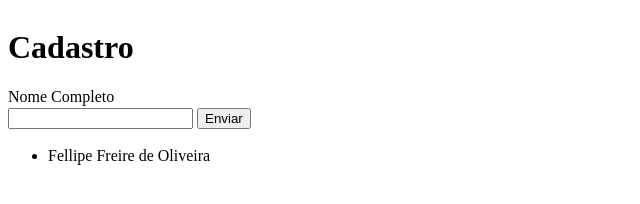
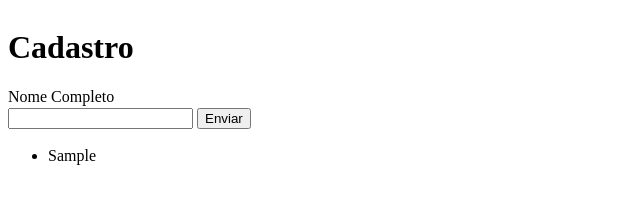
Before and after one commit to f2lpOliveira/CadernoDeEstudo, a plain HTML site: page index.html in a window 1280 px wide. Both pictures are taken after typing "Sample" into the empty fields and a click on the button "Enviar". Shown: the whole page, without its empty margins (0-640 px from the left). Drawn offline with Linux system fonts and the light colour scheme.

Commit message:
Desenvolvimento da Função criarCadastro.

```diff
--- a/index.html
+++ b/index.html
@@ -33,22 +33,30 @@
           <button data-form-button>Enviar</button>
         </form>
         <ul class="list">
-          <li class="task">
+          <li class="task" data-task>
             <p class="content">Fellipe Freire de Oliveira</p>
           </li>
         </ul>
       </div>
     </div>
     <script>
+      function criarCadastro(evento) {
+        evento.preventDefault();
+
+        const input = document.querySelector("[data-form-input]");
+        const valor = input.value;
+
+        const tarefa = document.querySelector("[data-task]");
+        const conteudo = `<p class="content">${valor}</p>`;
+
+        tarefa.innerHTML = conteudo;
+
+        input.value = " ";
+      }
+
       const novoCadastro = document.querySelector("[data-form-button]");
 
-      novoCadastro.addEventListener("click", evento => {
-        evento.preventDefault();
-        const input = document.querySelector("[data-form-input]");
-        const valor = input.value;
-        console.log(valor);
-        input.value = " ";
-      });
+      novoCadastro.addEventListener("click", criarCadastro);
     </script>
   </body>
 </html>
```
